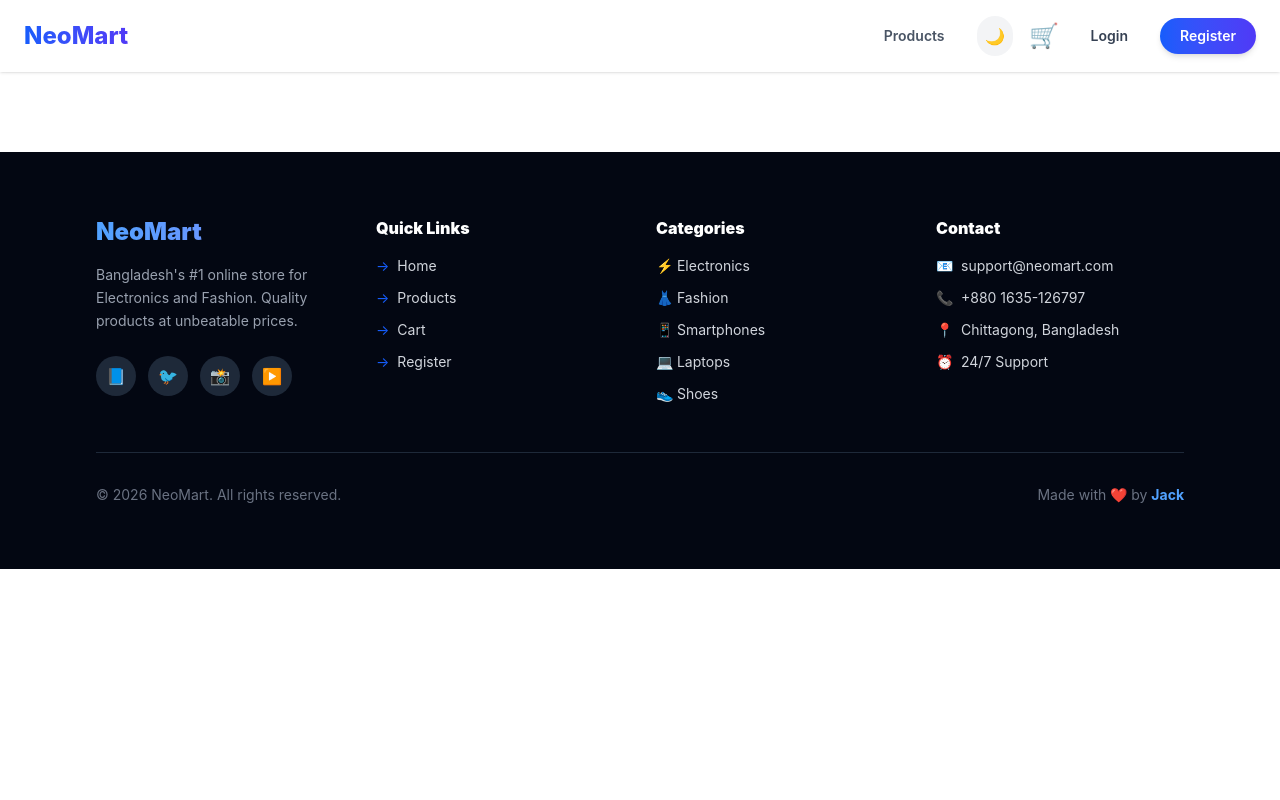
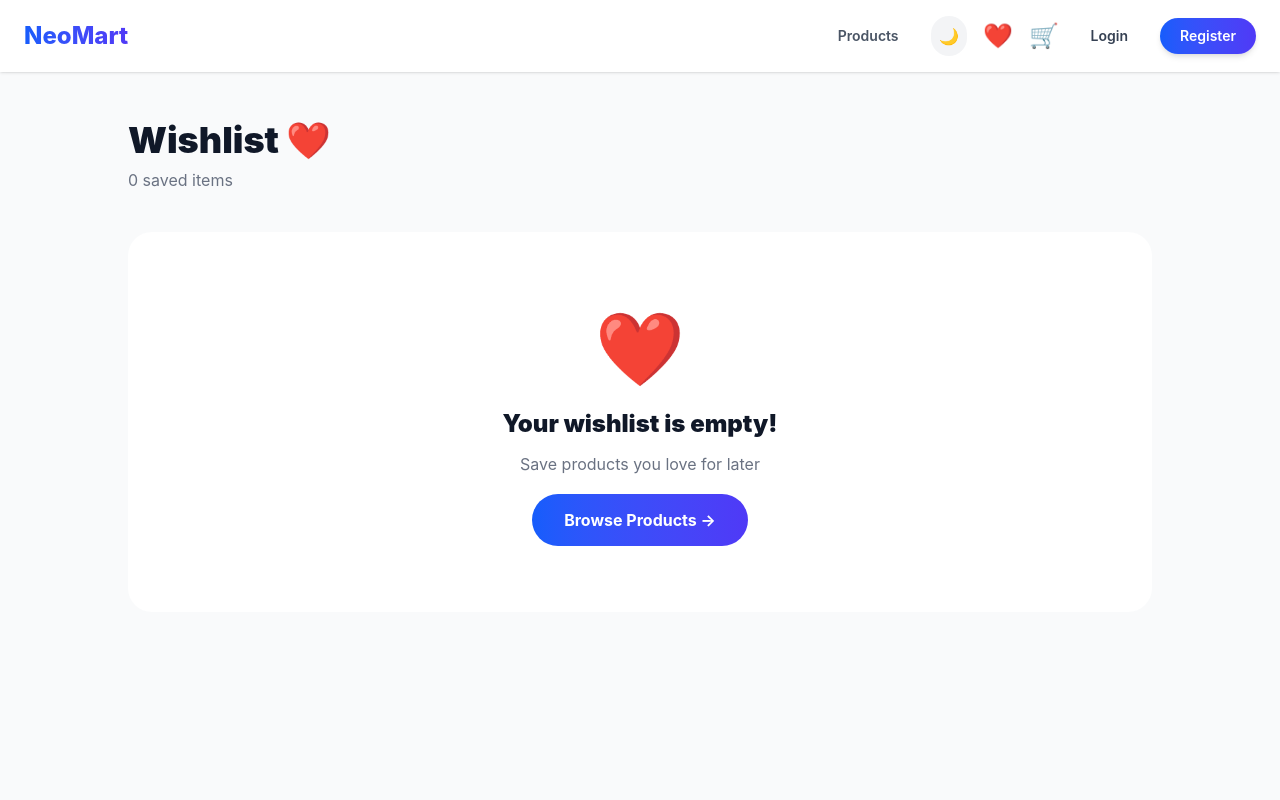
Before and after one commit to junaidr04/NeoMart, a React app in the folder frontend/: page /wishlist in a window 1280 px wide. Shown: the top 800 px of the page. Built offline with nearby package versions, Linux system fonts and the light colour scheme; the HTML template or start-up script is replaced by a standard one.

Commit message:
Add wishlist feature

```diff
--- a/frontend/src/App.jsx
+++ b/frontend/src/App.jsx
@@ -9,6 +9,7 @@ import AdminPanel from "./pages/AdminPanel";
 import Checkout from "./pages/Checkout";
 import OrderSuccess from "./pages/OrderSuccess";
 import MyOrders from "./pages/MyOrders";
+import Wishlist from "./pages/Wishlist";
 import Navbar from "./components/Navbar";
 import Footer from "./components/Footer";
 import ScrollToTop from "./ScrollToTop";
@@ -28,6 +29,7 @@ function App() {
         <Route path="/checkout" element={<Checkout />} />
         <Route path="/order-success" element={<OrderSuccess />} />
         <Route path="/my-orders" element={<MyOrders />} />
+        <Route path="/wishlist" element={<Wishlist />} />
         <Route path="/admin" element={<AdminPanel />} />
       </Routes>
       <Footer />
--- a/frontend/src/components/Navbar.jsx
+++ b/frontend/src/components/Navbar.jsx
@@ -3,11 +3,13 @@ import { Link } from "react-router-dom";
 import { useTheme } from "../context/ThemeContext";
 import { useAuth } from "../context/AuthContext";
 import { useCart } from "../context/CartContext";
+import { useWishlist } from "../context/WishlistContext";
 
 function Navbar() {
     const { darkMode, toggleDarkMode } = useTheme();
     const { user, logout } = useAuth();
     const { totalItems } = useCart();
+    const { wishlist } = useWishlist();
     const [menuOpen, setMenuOpen] = useState(false);
 
     return (
@@ -29,6 +31,17 @@ function Navbar() {
                         {darkMode ? "☀️" : "🌙"}
                     </button>
 
+                    {/* Wishlist icon */}
+                    <Link to="/wishlist" className="relative">
+                        <span className="text-2xl">❤️</span>
+                        {wishlist.length > 0 && (
+                            <span className="absolute -top-2 -right-2 bg-pink-500 text-white text-xs font-bold w-5 h-5 rounded-full flex items-center justify-center">
+                                {wishlist.length}
+                            </span>
+                        )}
+                    </Link>
+
+                    {/* Cart icon */}
                     <Link to="/cart" className="relative">
                         <span className="text-2xl">🛒</span>
                         {totalItems > 0 && (
@@ -72,8 +85,16 @@ function Navbar() {
                     <button onClick={toggleDarkMode} className={`p-2 rounded-full transition-all ${darkMode ? "bg-gray-700" : "bg-gray-100"}`}>
                         {darkMode ? "☀️" : "🌙"}
                     </button>
+                    <Link to="/wishlist" className="relative">
+                        <span className="text-xl">❤️</span>
+                        {wishlist.length > 0 && (
+                            <span className="absolute -top-2 -right-2 bg-pink-500 text-white text-xs font-bold w-5 h-5 rounded-full flex items-center justify-center">
+                                {wishlist.length}
+                            </span>
+                        )}
+                    </Link>
                     <Link to="/cart" className="relative">
-                        <span className="text-2xl">🛒</span>
+                        <span className="text-xl">🛒</span>
                         {totalItems > 0 && (
                             <span className="absolute -top-2 -right-2 bg-red-500 text-white text-xs font-bold w-5 h-5 rounded-full flex items-center justify-center">
                                 {totalItems}
@@ -99,6 +120,9 @@ function Navbar() {
                         <>
                             <Link to="/my-orders" onClick={() => setMenuOpen(false)} className={`font-semibold px-4 py-3 rounded-xl ${darkMode ? "text-gray-300 hover:bg-gray-700" : "text-gray-600 hover:bg-gray-100"}`}>
                                 📦 My Orders
+                            </Link>
+                            <Link to="/wishlist" onClick={() => setMenuOpen(false)} className={`font-semibold px-4 py-3 rounded-xl ${darkMode ? "text-gray-300 hover:bg-gray-700" : "text-gray-600 hover:bg-gray-100"}`}>
+                                ❤️ Wishlist
                             </Link>
                             {user.role === "admin" && (
                                 <Link to="/admin" onClick={() => setMenuOpen(false)} className="bg-purple-600 text-white px-4 py-3 rounded-xl font-semibold text-center">
--- a/frontend/src/main.jsx
+++ b/frontend/src/main.jsx
@@ -5,13 +5,16 @@ import App from './App.jsx'
 import { ThemeProvider } from './context/ThemeContext.jsx'
 import { AuthProvider } from './context/AuthContext.jsx'
 import { CartProvider } from './context/CartContext.jsx'
+import { WishlistProvider } from './context/WishlistContext.jsx'
 
 createRoot(document.getElementById('root')).render(
   <StrictMode>
     <ThemeProvider>
       <AuthProvider>
         <CartProvider>
-          <App />
+          <WishlistProvider>
+            <App />
+          </WishlistProvider>
         </CartProvider>
       </AuthProvider>
     </ThemeProvider>
--- a/frontend/src/pages/ProductDetail.jsx
+++ b/frontend/src/pages/ProductDetail.jsx
@@ -4,6 +4,7 @@ import { useTheme } from "../context/ThemeContext";
 import { useCart } from "../context/CartContext";
 import { useAuth } from "../context/AuthContext";
 import api from "../api";
+import { useWishlist } from "../context/WishlistContext";
 
 function StarRating({ rating, onRate }) {
     const [hover, setHover] = useState(0);
@@ -12,6 +13,7 @@ function StarRating({ rating, onRate }) {
             {[1, 2, 3, 4, 5].map(star => (
                 <button
                     key={star}
+                    type="button"
                     onClick={() => onRate && onRate(star)}
                     onMouseEnter={() => onRate && setHover(star)}
                     onMouseLeave={() => onRate && setHover(0)}
@@ -33,6 +35,7 @@ function ProductDetail() {
     const [product, setProduct] = useState(null);
     const [loading, setLoading] = useState(true);
     const [added, setAdded] = useState(false);
+    const { addToWishlist, removeFromWishlist, isWishlisted } = useWishlist();
     const [reviews, setReviews] = useState([]);
     const [rating, setRating] = useState(5);
     const [comment, setComment] = useState("");
@@ -139,6 +142,8 @@ function ProductDetail() {
                             </div>
                         </div>
 
+                        <div>
+                            {/* Add to Cart Button */}
                             <button
                                 onClick={handleAddToCart}
                                 disabled={product.stock === 0}
@@ -149,6 +154,20 @@ function ProductDetail() {
                             >
                                 {added ? "✓ Added to Cart!" : "Add to Cart 🛒"}
                             </button>
+
+                            {/* Wishlist Button */}
+                            <button
+                                onClick={() => isWishlisted(product._id) ? removeFromWishlist(product._id) : addToWishlist(product)}
+                                className={`w-full py-3 rounded-full font-bold text-base transition-all mt-3 border-2 ${isWishlisted(product._id)
+                                        ? `border-pink-500 text-pink-500 ${darkMode ? "hover:bg-pink-950/30" : "hover:bg-pink-50"}`
+                                        : darkMode
+                                            ? "border-gray-600 text-gray-300 hover:border-pink-500 hover:text-pink-400"
+                                            : "border-gray-200 text-gray-600 hover:border-pink-500 hover:text-pink-500"
+                                    }`}
+                            >
+                                {isWishlisted(product._id) ? "❤️ Wishlisted" : "🤍 Add to Wishlist"}
+                            </button>
+                        </div>
                     </div>
                 </div>
 
--- /dev/null
+++ b/frontend/src/pages/Wishlist.jsx
@@ -0,0 +1,68 @@
+import { useTheme } from "../context/ThemeContext";
+import { useWishlist } from "../context/WishlistContext";
+import { useCart } from "../context/CartContext";
+import { Link, useNavigate } from "react-router-dom";
+
+function Wishlist() {
+    const { darkMode } = useTheme();
+    const { wishlist, removeFromWishlist } = useWishlist();
+    const { addToCart } = useCart();
+    const navigate = useNavigate();
+
+    return (
+        <div className={`min-h-screen px-4 py-12 ${darkMode ? "bg-gray-900 text-white" : "bg-gray-50 text-gray-900"}`}>
+            <div className="max-w-5xl mx-auto">
+                <h1 className="text-4xl font-black mb-2">Wishlist ❤️</h1>
+                <p className={`mb-10 ${darkMode ? "text-gray-400" : "text-gray-500"}`}>
+                    {wishlist.length} saved item{wishlist.length !== 1 ? "s" : ""}
+                </p>
+
+                {wishlist.length === 0 ? (
+                    <div className={`text-center py-20 rounded-3xl ${darkMode ? "bg-gray-800" : "bg-white"}`}>
+                        <p className="text-7xl mb-6">❤️</p>
+                        <h2 className="text-2xl font-black mb-3">Your wishlist is empty!</h2>
+                        <p className={`mb-8 ${darkMode ? "text-gray-400" : "text-gray-500"}`}>Save products you love for later</p>
+                        <Link to="/products" className="bg-gradient-to-r from-blue-600 to-indigo-600 text-white px-8 py-4 rounded-full font-bold hover:opacity-90 transition-all">
+                            Browse Products →
+                        </Link>
+                    </div>
+                ) : (
+                    <div className="grid grid-cols-2 sm:grid-cols-2 md:grid-cols-3 lg:grid-cols-4 gap-4">
+                        {wishlist.map(product => (
+                            <div
+                                key={product._id}
+                                className={`rounded-2xl overflow-hidden border card-hover ${darkMode ? "bg-gray-800 border-gray-700" : "bg-white border-gray-100"}`}
+                            >
+                                <div className="relative h-40 overflow-hidden cursor-pointer" onClick={() => navigate(`/products/${product._id}`)}>
+                                    {product.image ? (
+                                        <img src={product.image} alt={product.name} className="w-full h-full object-cover hover:scale-110 transition-transform duration-500" />
+                                    ) : (
+                                        <div className="h-full flex items-center justify-center text-5xl bg-gradient-to-br from-blue-100 to-indigo-100">📦</div>
+                                    )}
+                                    <button
+                                        onClick={(e) => { e.stopPropagation(); removeFromWishlist(product._id); }}
+                                        className="absolute top-2 right-2 bg-red-500 text-white w-8 h-8 rounded-full flex items-center justify-center hover:bg-red-600 transition-all font-bold text-sm"
+                                    >
+                                        ✕
+                                    </button>
+                                </div>
+                                <div className="p-3">
+                                    <h3 className="font-bold text-sm mb-1 line-clamp-1">{product.name}</h3>
+                                    <p className="text-blue-600 font-black text-base mb-3">${product.price}</p>
+                                    <button
+                                        onClick={() => { addToCart(product); removeFromWishlist(product._id); }}
+                                        className="w-full bg-gradient-to-r from-blue-600 to-indigo-600 text-white py-2 rounded-full text-xs font-bold hover:opacity-90 transition-all"
+                                    >
+                                        Move to Cart 🛒
+                                    </button>
+                                </div>
+                            </div>
+                        ))}
+                    </div>
+                )}
+            </div>
+        </div>
+    );
+}
+
+export default Wishlist;
```
Lines whose indentation alone changed are shown as unchanged.
